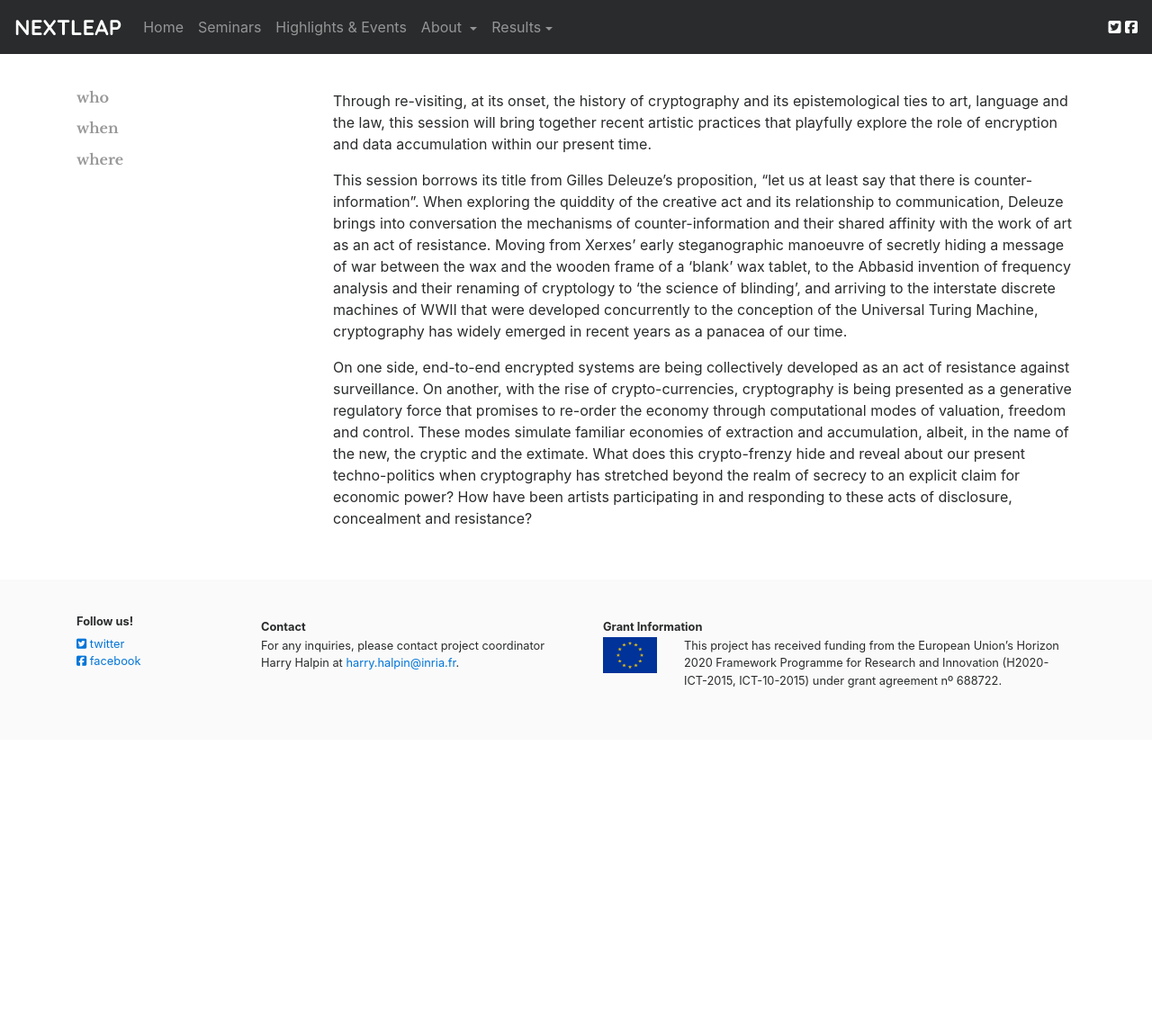
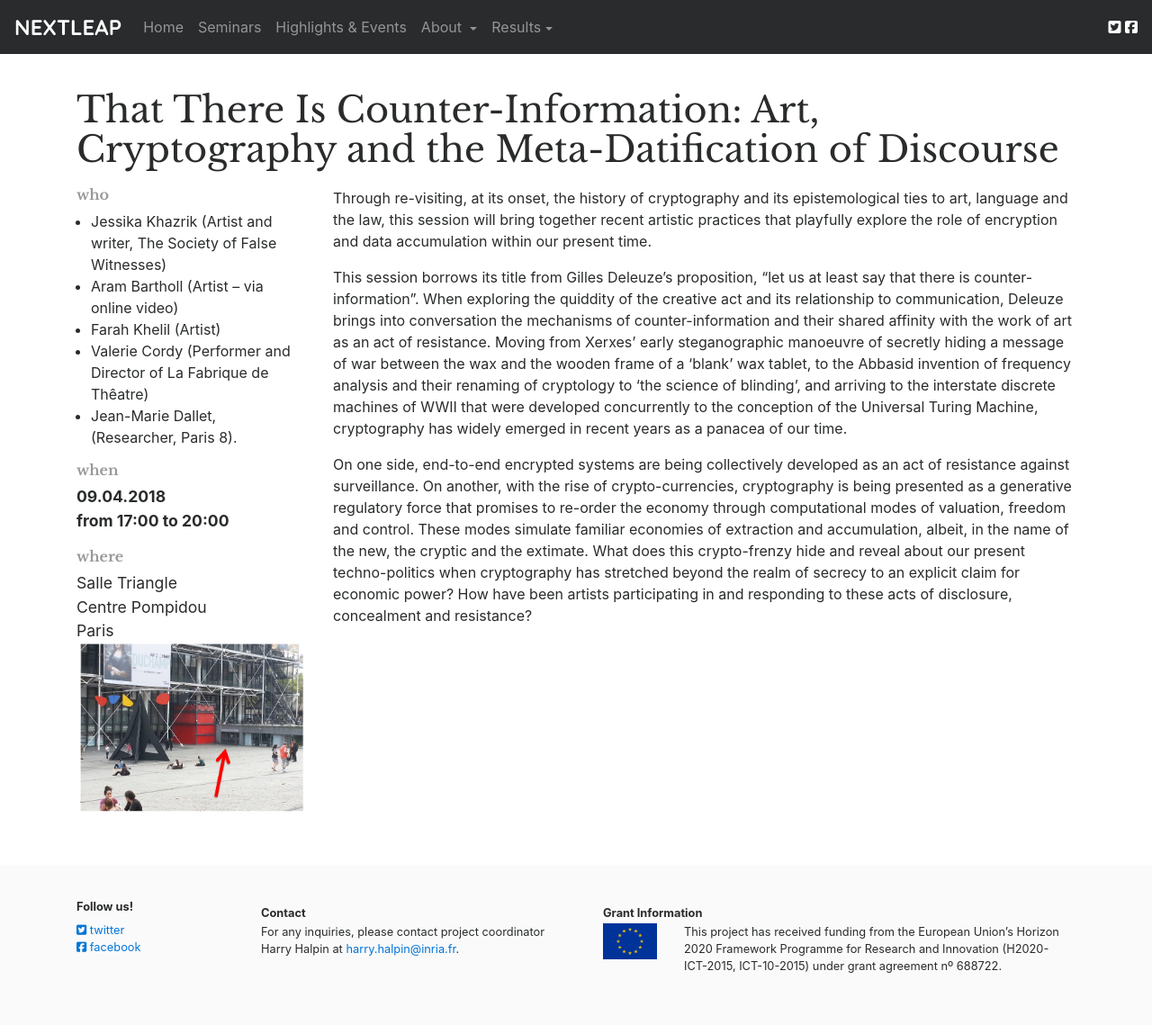
Before and after one commit to nextleap-project/nextleap-website, a Jekyll site: the page built from _seminars/2018-4.md, in a window 1280 px wide. Shown: the whole page at 90% size. Built offline with Jekyll 4.4.1, drawn with Linux system fonts in a browser that asks for light colours; nearby versions of some CDN libraries; before the commit the page ends 900 px from its top, so only the background shows below that.

Commit message:
event modified

```diff
--- a/_seminars/2018-4.md
+++ b/_seminars/2018-4.md
@@ -1,5 +1,5 @@
 ---
-title: That There Is Counter-Information: Art, Cryptography and the Meta-Datification of Discourse
+title: "That There Is Counter-Information: Art, Cryptography and the Meta-Datification of Discourse"
 
 start: 2018-04-09
 date_pretty: 09.04.2018 <br> from 17:00 to 20:00
```
